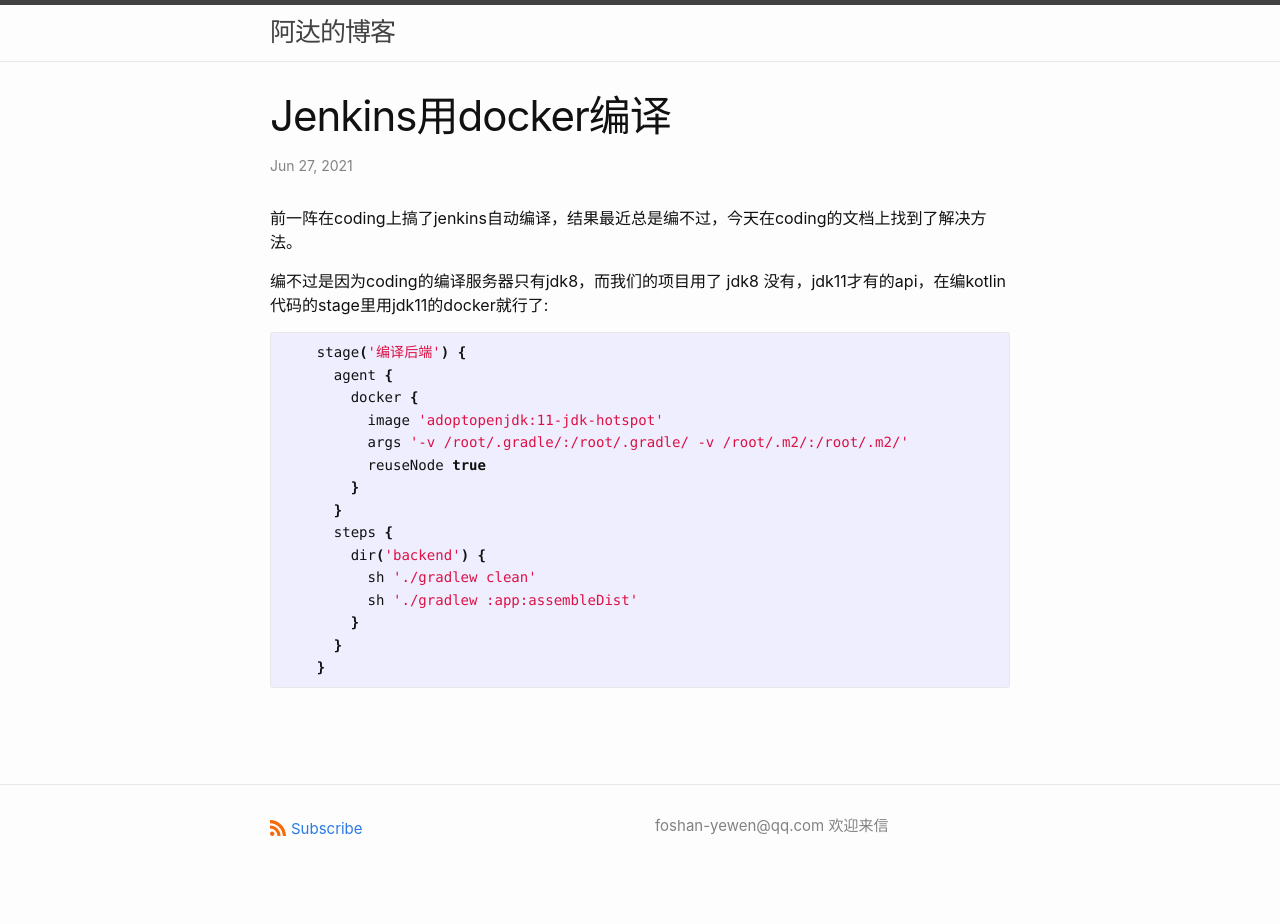
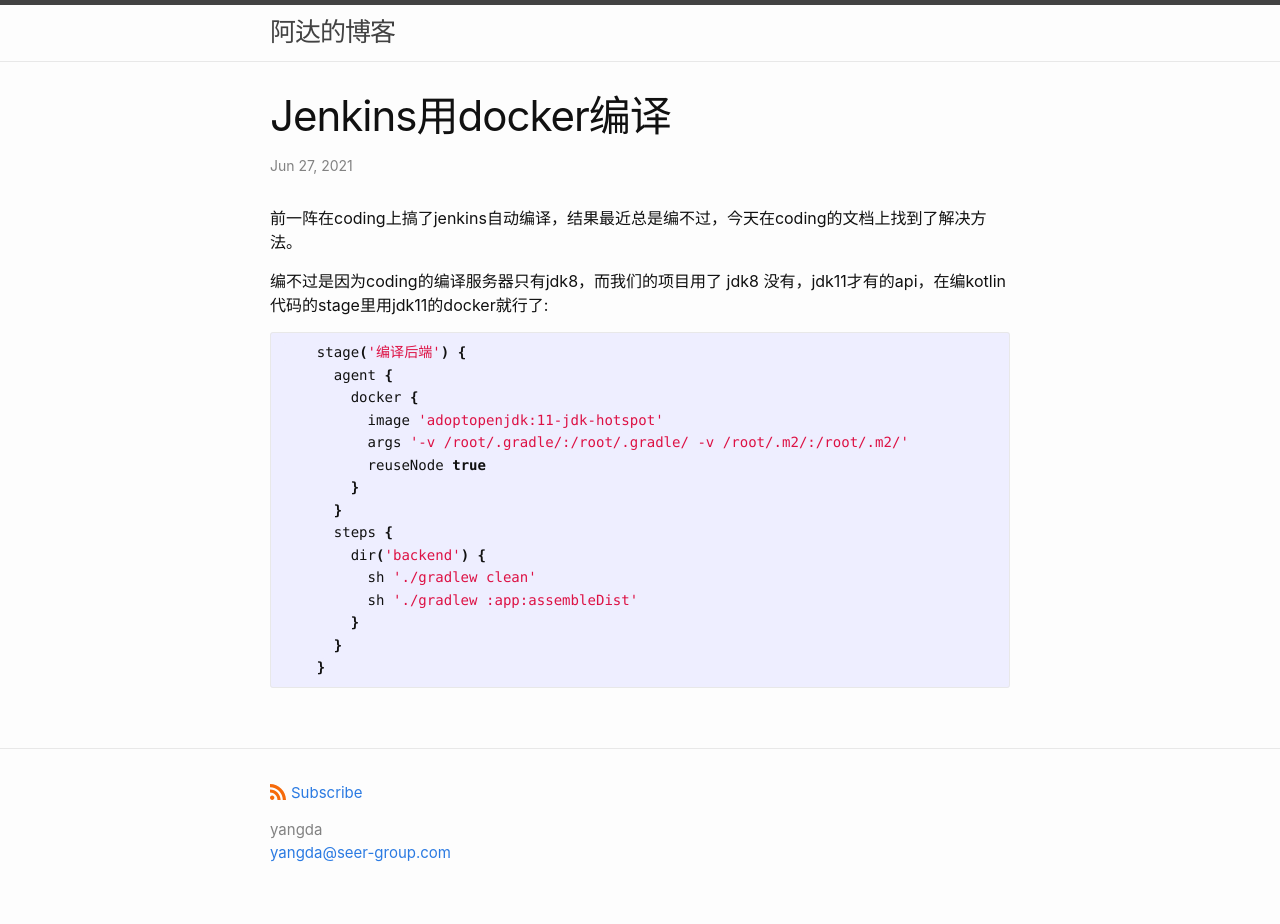
Before and after one commit to yangda75/yangda75.github.io, a Jekyll site: the page built from _posts/2021-06-27-jenkins-jdk-version.md, in a window 1280 px wide. Built offline with Jekyll 4.4.1, drawn with Linux system fonts in a browser that asks for light colours; a script that is not in the unit is left out; comment, search, counter and statistics services are not loaded; before the commit the page ends 900 px from its top, so only the background shows below that.

Commit message:
update theme

```diff
--- a/_config.yml
+++ b/_config.yml
@@ -15,24 +15,30 @@
 # in the templates via {{ site.myvariable }}.
 title: 阿达的博客
 email: foshan-yewen@qq.com
-description: foshan-yewen@qq.com 欢迎来信
 baseurl: "" # the subpath of your site, e.g. /blog
-url: "" # the base hostname & protocol for your site, e.g. http://example.com
+url: "http://blog.yangda.xyz" # the base hostname & protocol for your site, e.g. http://example.com
 twitter_username: billyang363
 github_username:  bill363yang
 host: 0.0.0.0
 # comment:
-site:
-    disqus:
-        shortname: bill363yang-github-com
+disqus:
+  shortname: bill363yang-github-com
 # Build settings
 markdown: kramdown
 kramdown:
-        math_engine: mathjax
+  input: GFM
+  math_engine: mathjax
+  syntax_highlighter: rouge
 theme: minima
 plugins:
   - jekyll-feed
 exclude:
   - Gemfile
   - Gemfile.lock
+minima:
+  skin: classic
+author:
+  name: yangda
+  email: yangda@seer-group.com
+google_analytics: UA-NNNNNNNN-N
 #highlighter: rouge
--- a/_layouts/post.html
+++ b/_layouts/post.html
@@ -36,5 +36,5 @@ layout: default
     {%- include disqus_comments.html -%}
   {%- endif -%}
 
-  <a class="u-url" href="{{ page.url | relative_url }}" hidden></a>
+  <a class="u-url" href="{{ page.url | relative_url }}" ></a>
 </article>
```
